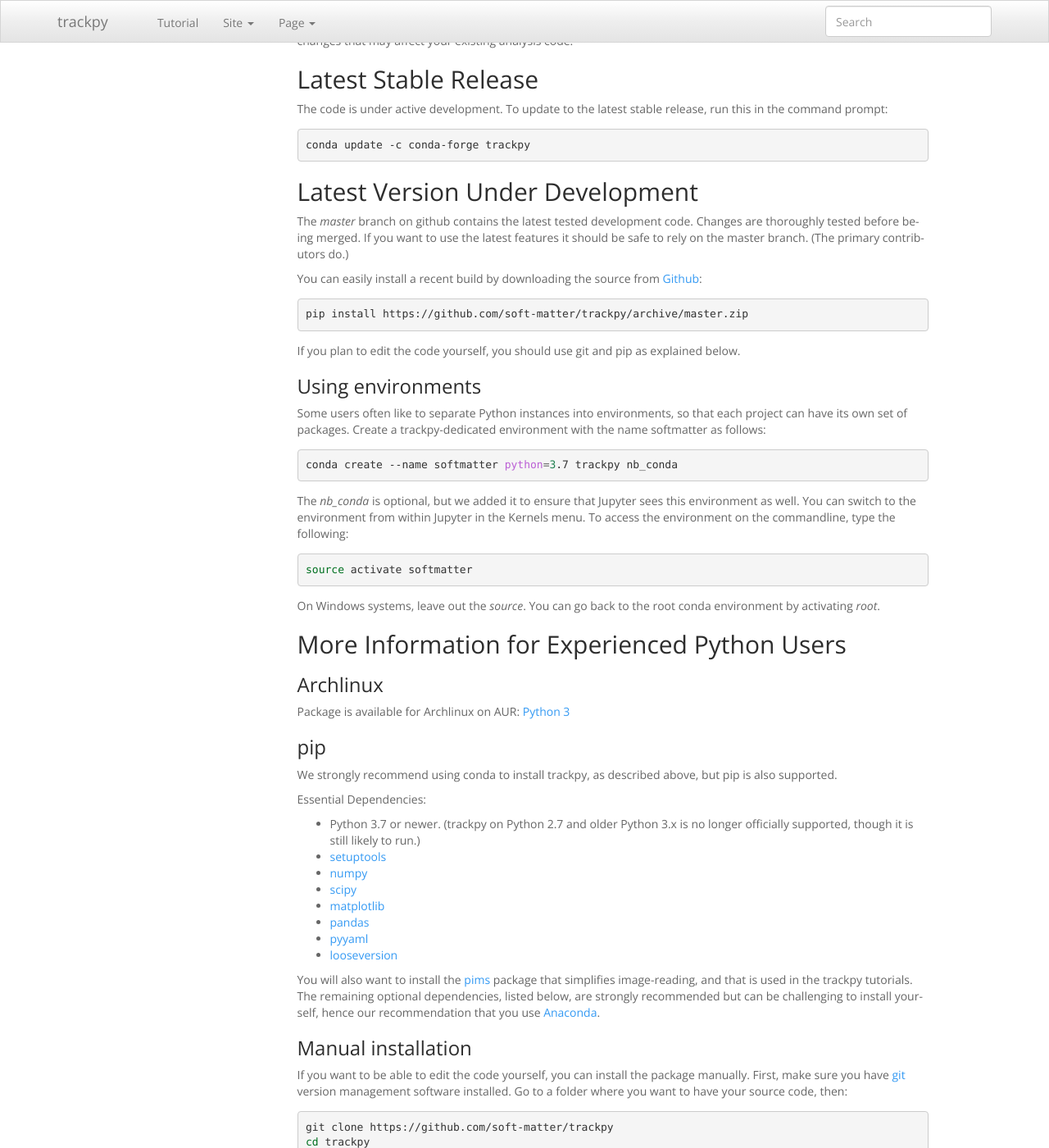
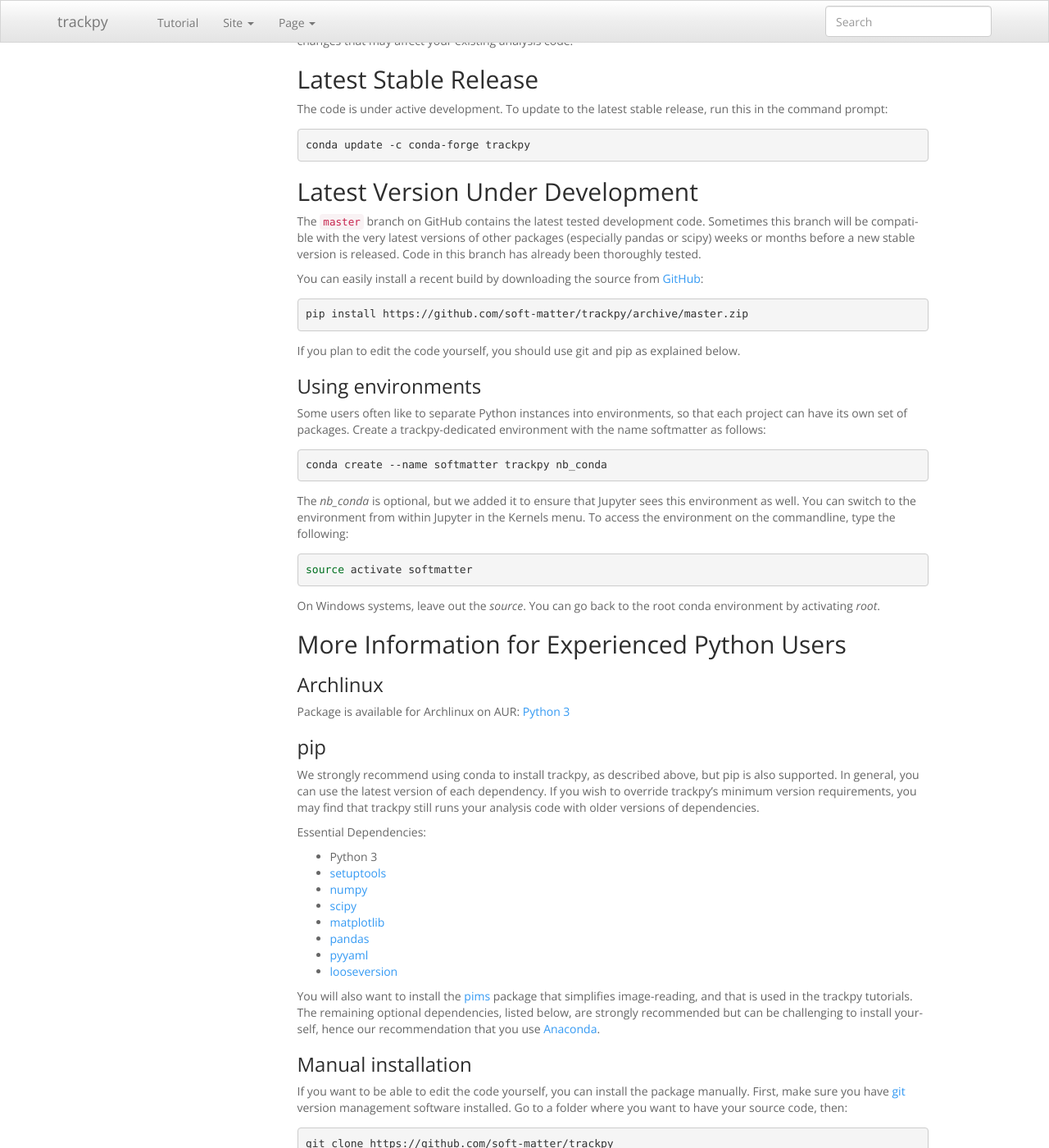
Before and after one commit to soft-matter/trackpy, a Sphinx documentation site: the page built from doc/installation.rst, in a window 1280 px wide and 1400 px high, scrolled down 831 px. Shown: the whole window at 82% size. Built offline with Sphinx 7.4.7, drawn with Linux system fonts in a browser that asks for light colours; pages that are not in the unit, such as notebooks, are missing from menus; the version number could not be read and is left out.

Commit message:
DOC: Removed Python version from installation.rst; updated description of development branch

```diff
--- a/doc/installation.rst
+++ b/doc/installation.rst
@@ -66,13 +66,14 @@
 Latest Version Under Development
 ^^^^^^^^^^^^^^^^^^^^^^^^^^^^^^^^
 
-The `master` branch on github contains the latest tested development code.
-Changes are thoroughly tested before being merged. If you want to use the
-latest features it should be safe to rely on the master branch.
-(The primary contributors do.)
+The ``master`` branch on GitHub contains the latest tested development code.
+Sometimes this branch will be compatible with the very latest versions of
+other packages (especially pandas or scipy) weeks or months before a new
+stable version is released. Code in this branch has already been thoroughly
+tested.
 
 You can easily install a recent build by downloading the source from
-`Github <https://github.com/soft-matter/trackpy>`_:
+`GitHub <https://github.com/soft-matter/trackpy>`_:
 
 .. code-block:: bash
 
@@ -90,7 +91,7 @@
 
 .. code-block:: bash
 
-    conda create --name softmatter python=3.7 trackpy nb_conda
+    conda create --name softmatter trackpy nb_conda
 
 The `nb_conda` is optional, but we added it to ensure that Jupyter sees this
 environment as well. You can switch to the environment from within Jupyter in
@@ -117,11 +118,13 @@
 """
 
 We strongly recommend using conda to install trackpy, as described above,
-but pip is also supported.
+but pip is also supported. In general, you can use the latest version of each dependency.
+If you wish to override trackpy's minimum version requirements, you may find that
+trackpy still runs your analysis code with older versions of dependencies.
 
 Essential Dependencies:
 
-* Python 3.7 or newer. (trackpy on Python 2.7 and older Python 3.x is no longer officially supported, though it is still likely to run.)
+* Python 3
 * `setuptools <http://pythonhosted.org/setuptools/>`__
 * `numpy <http://www.scipy.org/>`__
 * `scipy <http://www.scipy.org/>`__
```
